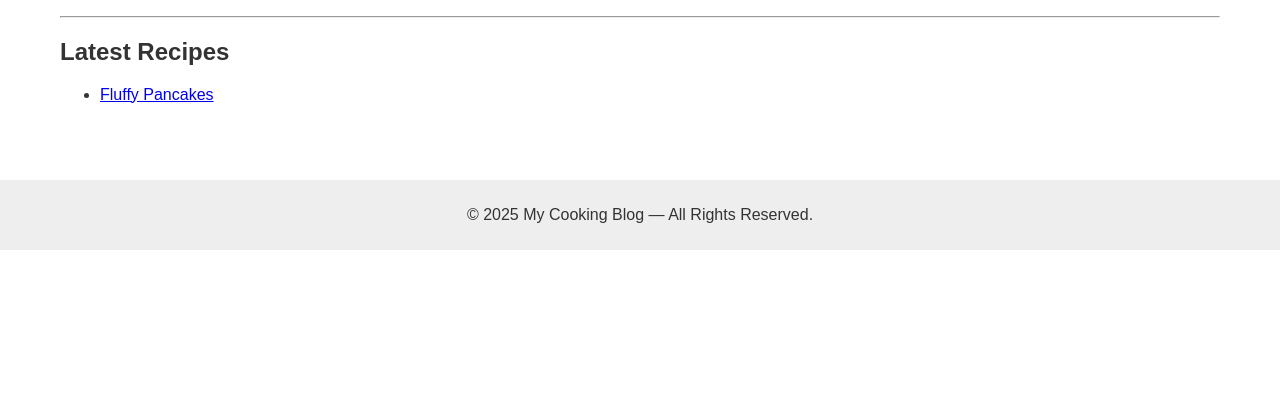
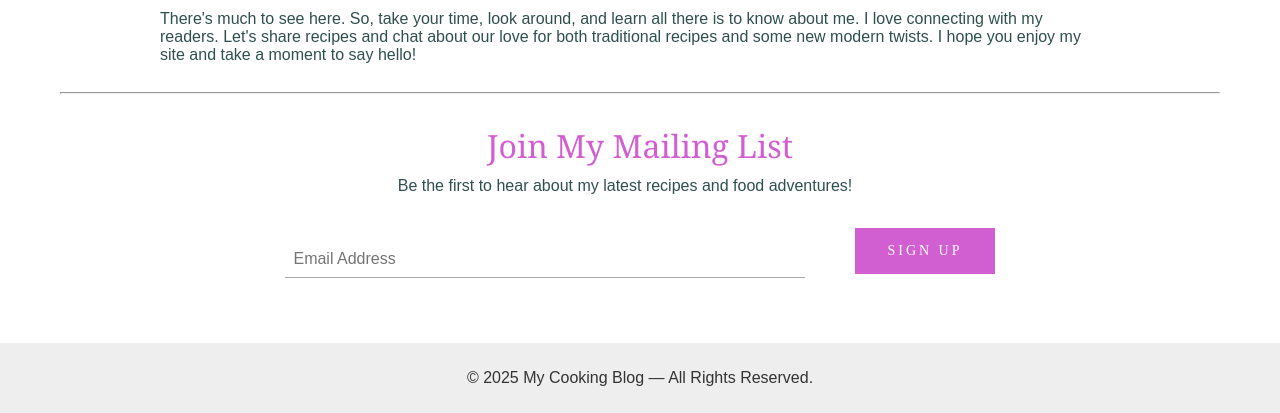
Before and after one commit to swad-rajsi/swad-rajsi.github.io, a Jekyll site: the page built from index.md, in a window 1280 px wide. Shown: the part 791-1204 px from the top of the page. Built offline with Jekyll 4.4.1, drawn with Linux system fonts in a browser that asks for light colours; before the commit the page ends 1041 px from its top, so only the background shows below that; some of the changed text lies outside the part shown.

Commit message:
joining list

```diff
--- a/assets/style.css
+++ b/assets/style.css
@@ -98,3 +98,31 @@ main {
   letter-spacing: 0.214em;
   box-shadow: 0px 10px 10px -10px black;
 }
+
+.swad-rajsi-centre-display {
+  display: flex;
+  justify-content: center;
+  align-items: center;
+}
+/* style added, but overridden by something- not working
+input:focus {
+  border: 1px solid red !important;
+  border-width: 10px;
+} */
+
+input::placeholder {
+  font-family: arial;
+  font-size: 16px;
+  letter-spacing: normal;
+}
+
+.joining-mailing-list-success {
+margin-top: 12px;
+color: green;
+}
+
+
+.joining-mailing-list-error {
+margin-top: 12px;
+color: red;
+}
--- a/index.md
+++ b/index.md
@@ -6,22 +6,83 @@ title: "Home"
 <tr>
 <td style="width:60%; vertical-align:top;background-color: #f7b7f0ff;"><img src="/assets/images/Cover.png" alt="Cover" width="100%"></td>
 <td style="width:50%; vertical-align:top;background-color: #f7b7f0ff;">
-  <div style="padding-left:40px;padding-right:40px;padding-top:50px;display: flex;justify-content: center;align-items: center;">
+  <div class="swad-rajsi-centre-display" style="padding-left:40px;padding-right:40px;padding-top:50px;">
   <p style="font-size:32px; font-style:oblique;font-family:cursive;">Explore delicious vegetarian recipes, modern twists, and quick meals</p>
   </div>
-  <div style="padding-left:40px;padding-right:40px;padding-bottm:50px;display: flex;justify-content: center;align-items: center;margin-top:-30px;">
+  <div class="swad-rajsi-centre-display" style="padding-left:40px;padding-right:40px;padding-bottm:50px;margin-top:-30px;">
   <p style="font-size:20px;">Join me in my love of food & cooking!</p>
   </div>
-  <div  style="padding-left:40px;padding-right:40px;padding-bottm:50px;display: flex;justify-content: center;align-items: center;"><a class="swad-rajsi-read-now" href="{{ '/recipes/' | relative_url }}">READ NOW</a></div>
+  <div class="swad-rajsi-centre-display" style="padding-left:40px;padding-right:40px;padding-bottm:50px;"><a class="swad-rajsi-read-now" href="{{ '/recipes/' | relative_url }}">READ NOW</a></div>
 </td>
 </tr>
 </table>
 
+<div class="swad-rajsi-centre-display" style="margin-top:30px;margin-bottom:10px;color: #d25fd2ff;font-size:32px;font-family:Georgia;" >
+Welcome
+</div>
+<div class="swad-rajsi-centre-display" style="marging-left:30px;margin-right:30px;padding-left:100px;padding-right:100px;marging-bottom:30px;padding-bottom:20px;font-size:16px;font-family:sans-serif;color:darkslategray;">
+There's much to see here. So, take your time, look around, and learn all there is to know about me. I love connecting with my readers. Let's share recipes and chat about our love for both traditional recipes and some new modern twists. I hope you enjoy my site and take a moment to say hello!
+</div>
+---
+<div class="swad-rajsi-centre-display" style="margin-top:30px;margin-bottom:10px;color: #d25fd2ff;font-size:32px;font-family:Georgia;">Join My Mailing List
+</div>
+<div class="swad-rajsi-centre-display" style="marging-left:30px;margin-right:30px;padding-left:100px;padding-right:100px;font-size:16px;font-family:sans-serif;color:darkslategray;">
+Be the first to hear about my latest recipes and food adventures!
+</div>
+<div>
+<form id="joiningMailingListForm" class="swad-rajsi-centre-display" style="margin-top:30px;marging-left:20px;padding-left:40px;text-transform:none;" action="https://formspree.io/f/xqarjooq" method="POST">
+<input name="email" aria-multiline="false" role="textbox" type="email" style="border-style:solid;border-left-width:0px;border-right-width:0px;border-top-width:0px;border-bottom-width:1px;margin-right:10px;padding:8px;padding-top:23px;border-color:darkgray;width:45%;vertical-align:middle;color:darkslategray;transition: border-color 0.3s;font-size:18px;font-family: arial;" required placeholder="Email Address" value>
+<span style="padding-left:40px;padding-right:40px;padding-bottm:50px;"><button type="submit" class="swad-rajsi-read-now" style="background-color:#d25fd2ff !important;border-width:0px;" >SIGN UP</button></span>
+</form>
+</div>
+<div class="swad-rajsi-centre-display" style="margin-top:5px;text-transform:none;">
+<p id="joiningMailingListSuccess" class="joining-mailing-list-success" style="display:none;">
+✅ Thanks for subscribing! You’ll receive delicious updates soon.
+</p>
+<p id="joiningMailingListError" class="joining-mailing-list-error" style="display:none;">
+❌ Oops! Something went wrong. Please try again.
+</p>
+</div>
+
+<script>
+const form = document.getElementById('joiningMailingListForm');
+const successMsg = document.getElementById('joiningMailingListSuccess');
+const errorMsg = document.getElementById('joiningMailingListError');
+
+form.addEventListener('submit', function(e) {
+e.preventDefault();
+
+fetch(form.action, {
+method: 'POST',
+body: new FormData(form),
+headers: {
+'Accept': 'application/json'
+}
+})
+.then(response => {
+if (response.ok) {
+form.style.display = 'none';
+successMsg.style.display = 'block';
+errorMsg.style.display = 'none';
+} else {
+errorMsg.style.display = 'block';
+successMsg.style.display = 'none';
+}
+})
+.catch(() => {
+errorMsg.style.display = 'block';
+successMsg.style.display = 'none';
+});
+});
+</script>
+
+<!--
 👉 Browse all **[Recipes](/recipes/)**
 👉 Learn more **[About Me](/about/)**
 👉 Get in touch **[Contact](/contact/)**
 
 ---
+
 ## Latest Recipes
 
 <ul>
@@ -31,3 +92,4 @@ title: "Home"
     </li>
   {% endfor %}
 </ul>
+-->
```
